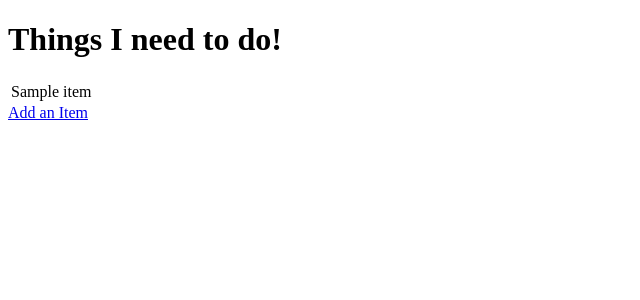
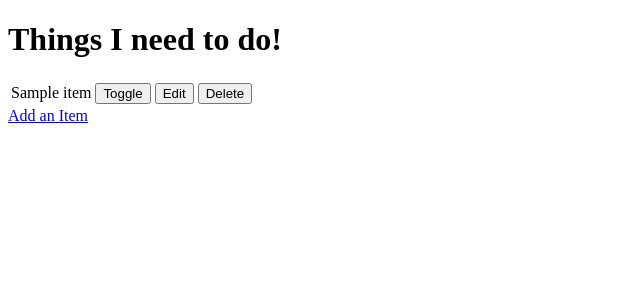
Before and after one commit to natalie-kate/hello_django, a Django app: template todo/templates/todo_templates/todo_list.html in a window 1280 px wide. Shown: the top 300 px of the page, without its empty margins (0-640 px from the left). Run offline with Django 3.2, Linux system fonts and the light colour scheme; the template is opened without the code that fills it: most values are stand-ins (such as "Sample title", 1, 10 or a date in 2020).

Commit message:
Add Toggle and delete buttons

```diff
--- a/todo/templates/todo_templates/todo_list.html
+++ b/todo/templates/todo_templates/todo_list.html
@@ -16,6 +16,21 @@
             {% else %}
                 <td>{{ item.name }}</td>
             {% endif %}
+            <td>
+                <a href="/toggle/{{ item.id }}">
+                    <button>Toggle</button>
+                </a>
+            </td>
+            <td>
+                <a href="/edit/{{ item.id }}">
+                    <button>Edit</button>
+                </a>
+            </td>
+            <td>
+                <a href="/delete/{{ item.id }}">
+                    <button>Delete</button>
+                </a>
+            </td>
         </tr>
         {% empty %}
         <tr><td>You have nothing to do.</td></tr>
```
